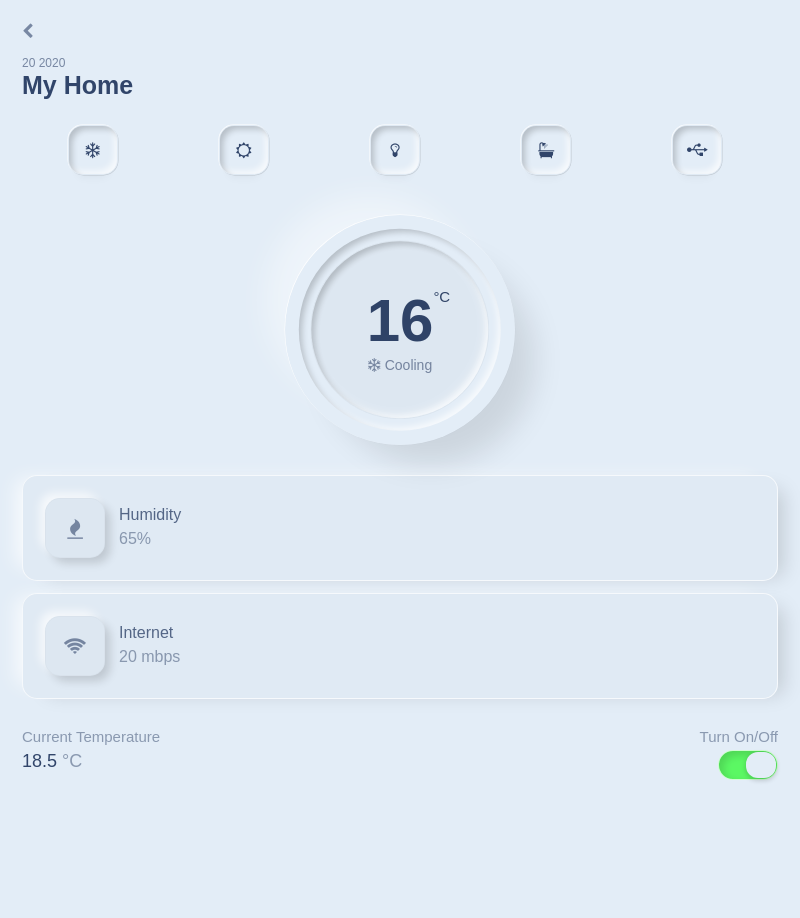
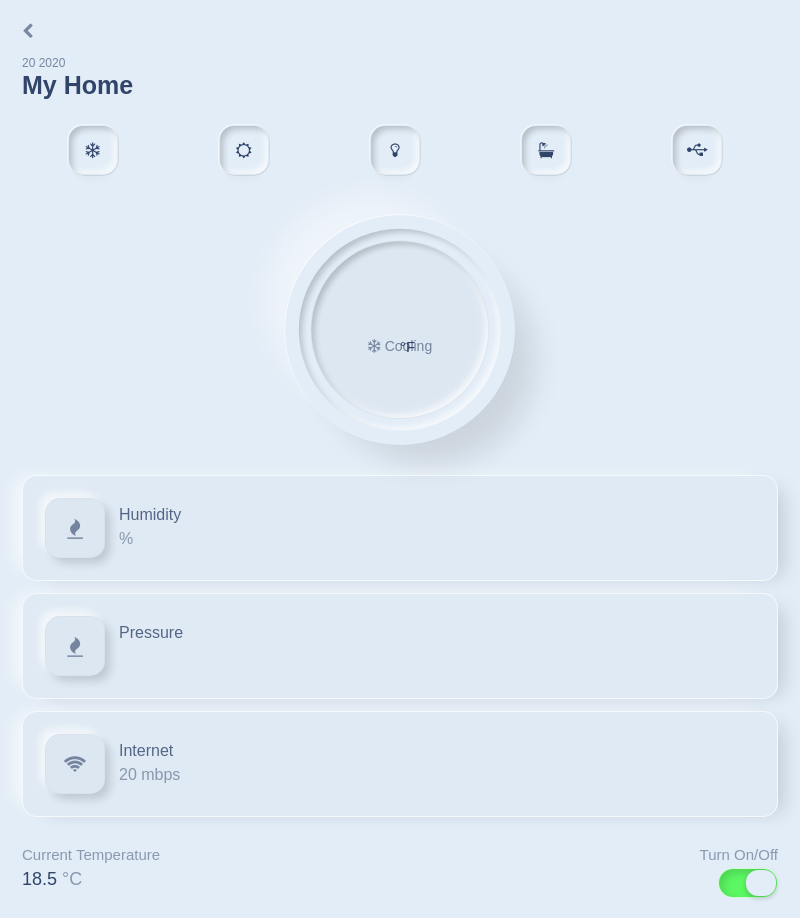
Before and after one commit to ChrisCruze/raspberry-electron, an Electron app: page index.html in a window 800 px wide. Before the commit the page ends 800 px from the top, so only its background shows below. Drawn offline with Linux system fonts and the light colour scheme; no server answers; a web font is replaced by a local one.

Commit message:
added temperature and pressure

```diff
--- a/index.html
+++ b/index.html
@@ -370,7 +370,7 @@
           <div class="col-12">
             <span class="sha_temp">
               <span>
-                <span class="temp-data"> 16 <sup>&deg;C</sup> </span>
+                <span class="temp-data"> <span id="temperature" ></span> <sup>&deg;F</sup></span>
                 <span class="temp-info">
                   <i class="fa fa-snowflake-o"></i> Cooling
                 </span>
@@ -391,7 +391,18 @@
               </span>
               <span class="tile_info">
                 Humidity
-                <span>65%</span>
+                <span><span id="humidity"></span>%</span>
+              </span>
+            </div>
+          </div>
+          <div class="col-12 sha_tile">
+            <div>
+              <span class="tile_icon">
+                <i class="fa fa-fire"></i>
+              </span>
+              <span class="tile_info">
+                Pressure
+                <span><span id="pressure"></span></span>
               </span>
             </div>
           </div>
@@ -495,6 +506,62 @@ $( "li" ).on( "click", function() {
 
 
 
+    function celcius_to_farenheight(i){
+      float_num = parseFloat(i)||0
+      return (float_num * 9/5) + 32
+    }
+
+
+    function temperature_update(){
+        $.ajax({
+            type:'Get',
+            url:`http://localhost:5000/temperature`,
+            contentType:'application/json',
+            success: function(i){
+                farenheight_number = celcius_to_farenheight(i)
+                $("#temperature").html(farenheight_number.toFixed(1))
+        }
+    }
+    )}
+
+    function humidity_update(){
+        $.ajax({
+            type:'Get',
+            url:`http://localhost:5000/humidity`,
+            contentType:'application/json',
+            success: function(i){
+                float_num = parseFloat(i)||0
+                $("#humidity").html(float_num.toFixed(1))
+        }
+    }
+    )}
+
+    function pressure_update(){
+        $.ajax({
+            type:'Get',
+            url:`http://localhost:5000/pressure`,
+            contentType:'application/json',
+            success: function(i){
+                float_num = parseFloat(i)||0
+                $("#pressure").html(float_num.toFixed(1))
+        }
+    }
+    )}
+
+
+    function loop_update(){
+        function refresh(){
+            temperature_update()
+            humidity_update()
+            pressure_update()
+            setTimeout(refresh,5000)
+        }
+        refresh()
+    }
+
+    setTimeout(loop_update,5000)
+
+
 
   </script>
 </body>
```
